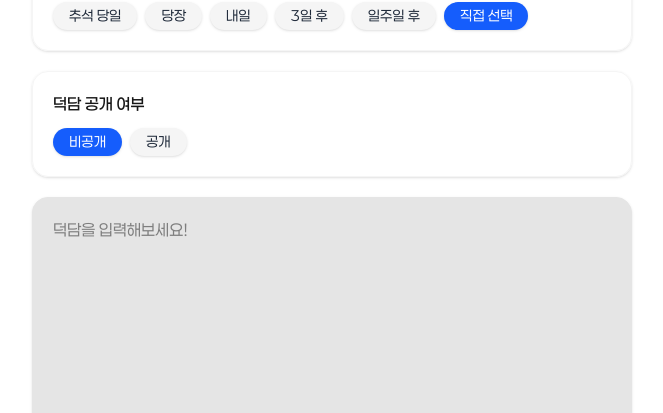
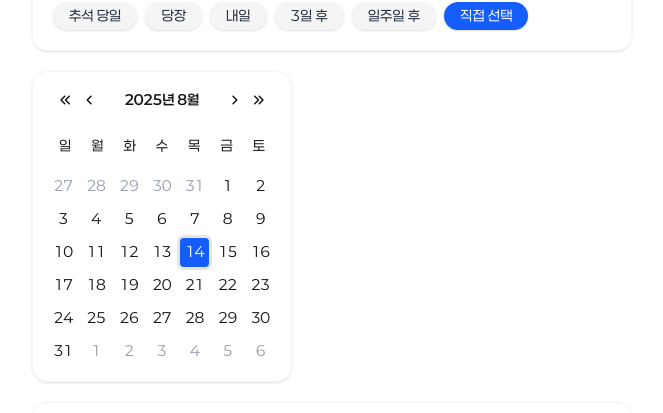
Before and after one commit to pvvng/deokdam, a Next.js app: page / in a window 1280 px wide. Both pictures are taken after a click on the button "직접 선택". Shown: the part 1895-2308 px from the top of the page, without its empty margins (308-971 px from the left). Built offline with nearby package versions, Linux system fonts and the light colour scheme.

Commit message:
feat: calendar component

```diff
--- /dev/null
+++ b/components/Form/Calendar.tsx
@@ -0,0 +1,153 @@
+"use client";
+
+import {
+  faAngleDoubleLeft,
+  faAngleLeft,
+  faAngleRight,
+} from "@fortawesome/free-solid-svg-icons";
+import { faAngleDoubleRight } from "@fortawesome/free-solid-svg-icons/faAngleDoubleRight";
+import { FontAwesomeIcon } from "@fortawesome/react-fontawesome";
+import { useState } from "react";
+
+function generateCalendarDates(year: number, month: number) {
+  const firstDay = new Date(year, month, 1); // 이번 달 1일
+  const lastDay = new Date(year, month + 1, 0); // 이번 달 마지막 날
+
+  const startDayOfWeek = firstDay.getDay(); // 0=일, 1=월...
+  const daysInMonth = lastDay.getDate();
+
+  // 지난달 날짜 채우기
+  const prevMonthLastDay = new Date(year, month, 0).getDate();
+  const prevMonthDates = Array.from(
+    { length: startDayOfWeek },
+    (_, i) => prevMonthLastDay - startDayOfWeek + i + 1
+  );
+
+  // 이번 달 날짜
+  const currentMonthDates = Array.from(
+    { length: daysInMonth },
+    (_, i) => i + 1
+  );
+
+  // 다음 달 날짜 채우기
+  const nextMonthDates = Array.from(
+    { length: 42 - (prevMonthDates.length + currentMonthDates.length) },
+    (_, i) => i + 1
+  );
+
+  return {
+    prevMonthDates,
+    currentMonthDates,
+    nextMonthDates,
+  };
+}
+
+export default function Calendar() {
+  const [currentMonth, setCurrentMonth] = useState(new Date());
+  const [selectedDate, setSelectedDate] = useState<Date>(new Date());
+
+  const year = currentMonth.getFullYear();
+  const month = currentMonth.getMonth();
+
+  const { prevMonthDates, currentMonthDates, nextMonthDates } =
+    generateCalendarDates(year, month);
+
+  const dates = [
+    ...prevMonthDates.map((d) => ({
+      date: new Date(year, month - 1, d),
+      type: "prev",
+    })),
+    ...currentMonthDates.map((d) => ({
+      date: new Date(year, month, d),
+      type: "current",
+    })),
+    ...nextMonthDates.map((d) => ({
+      date: new Date(year, month + 1, d),
+      type: "next",
+    })),
+  ];
+
+  return (
+    <div className="w-65 rounded-2xl shadow border border-neutral-100 overflow-hidden">
+      {/* 상단 네비게이션 */}
+      <div className="flex justify-between items-center px-5 pt-4 pb-2 text-xs">
+        <div className="flex items-center">
+          <button
+            type="button"
+            onClick={() => setCurrentMonth(new Date(year - 1, month, 1))}
+            className="size-6 flex justify-center items-center cursor-pointer p-1
+          hover:bg-blue-600 hover:text-white transition rounded-full"
+          >
+            <FontAwesomeIcon icon={faAngleDoubleLeft} />
+          </button>
+          <button
+            type="button"
+            onClick={() => setCurrentMonth(new Date(year, month - 1, 1))}
+            className="size-6 flex justify-center items-center cursor-pointer p-1
+          hover:bg-blue-600 hover:text-white transition rounded-full"
+          >
+            <FontAwesomeIcon icon={faAngleLeft} />
+          </button>
+        </div>
+        <p className="text-sm font-semibold">
+          {year}년 {month + 1}월
+        </p>
+        <div className="flex items-center">
+          <button
+            type="button"
+            onClick={() => setCurrentMonth(new Date(year, month + 1, 1))}
+            className="size-6 flex justify-center items-center cursor-pointer p-1
+          hover:bg-blue-600 hover:text-white transition rounded-full"
+          >
+            <FontAwesomeIcon icon={faAngleRight} />
+          </button>
+          <button
+            type="button"
+            onClick={() => setCurrentMonth(new Date(year + 1, month, 1))}
+            className="size-6 flex justify-center items-center cursor-pointer p-1
+          hover:bg-blue-600 hover:text-white transition rounded-full"
+          >
+            <FontAwesomeIcon icon={faAngleDoubleRight} />
+          </button>
+        </div>
+      </div>
+
+      <div className="p-4 space-y-4 text-xs">
+        {/* 요일 */}
+        <div className="grid grid-cols-7 text-sm text-center">
+          {["일", "월", "화", "수", "목", "금", "토"].map((day) => (
+            <div key={day}>{day}</div>
+          ))}
+        </div>
+
+        {/* 날짜 */}
+        <div className="grid grid-cols-7 text-center gap-1">
+          {dates.map(({ date, type }, idx) => {
+            const isToday = date.toDateString() === new Date().toDateString();
+            const isSelected =
+              selectedDate?.toDateString() === date.toDateString();
+
+            return (
+              <div
+                key={idx}
+                className={`
+                text-sm aspect-square p-1 rounded cursor-pointer flex justify-center items-center transition
+                ${type !== "current" ? "text-gray-400" : ""}
+                ${isToday ? "text-blue-600" : ""}
+                ${
+                  isSelected
+                    ? "bg-blue-600 text-white ring-3 ring-neutral-200"
+                    : ""
+                }
+              `}
+                onClick={() => setSelectedDate(date)}
+              >
+                {date.getDate()}
+              </div>
+            );
+          })}
+        </div>
+      </div>
+    </div>
+  );
+}
--- a/components/Form/DatePicker.tsx
+++ /dev/null
@@ -1,32 +0,0 @@
-"use client";
-
-import { useState } from "react";
-import Calendar from "react-calendar";
-
-export default function DatePicker() {
-  const [value, setValue] = useState<Date | null>(null);
-
-  return (
-    <div className="w-full max-w-md mx-auto">
-      <Calendar
-        onChange={(val) => {
-          if (Array.isArray(val)) {
-            setValue(val[0] ?? null);
-          } else {
-            setValue(val);
-          }
-        }}
-        value={value}
-        className="w-full border rounded-lg overflow-hidden text-sm
-                   [&_.react-calendar__month-view__days__day]:p-2
-                   [&_.react-calendar__tile]:text-center
-                   [&_.react-calendar__tile--now]:bg-blue-600 [&_.react-calendar__tile--now]:text-white [&_.react-calendar__tile--now]:rounded-full"
-      />
-      {value && (
-        <div className="mt-2 text-center text-gray-700">
-          선택한 날짜: {value.toLocaleDateString()}
-        </div>
-      )}
-    </div>
-  );
-}
--- a/components/Form/DeokdamForm.tsx
+++ b/components/Form/DeokdamForm.tsx
@@ -3,8 +3,8 @@
 import Button from "./Button";
 import TextArea from "./TextArea";
 import CapsuleSelector from "./CapsuleSelector";
+import Calendar from "./Calendar";
 import { useActionState, useState } from "react";
-import DatePicker from "./DatePicker";
 
 export default function DeokDamForm() {
   // const [state, action] = useActionState(postMessage, null);
@@ -28,8 +28,8 @@ export default function DeokDamForm() {
           defaultValue="chuseok"
           onChange={handleOpenAtOptionChange}
         />
-        {openAtOption === "custom" && <></>}
       </section>
+      {openAtOption === "custom" && <Calendar />}
 
       <section className="space-y-3 text-start border border-neutral-100 rounded-2xl p-5 shadow">
         <CapsuleSelector
```
